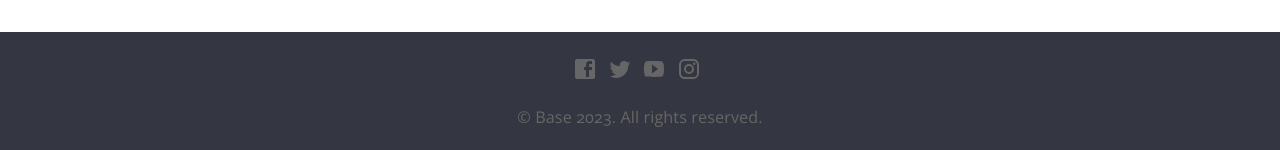
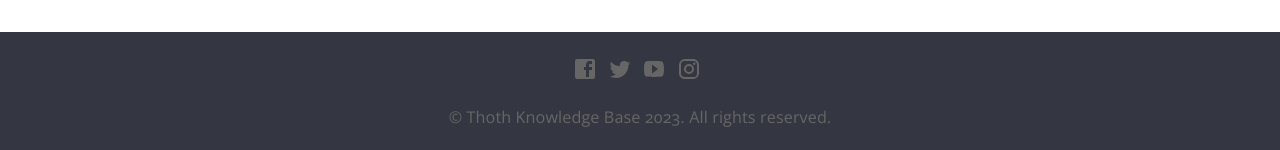
Before and after one commit to Kyle-Dav/jekyll-knowledge-base, a Jekyll site: the page built from index.html, in a window 1280 px wide. Shown: the part 1109-1259 px from the top of the page. Built offline with Jekyll 4.4.1, drawn with Linux system fonts in a browser that asks for light colours; nearby versions of some CDN libraries.

Commit message:
Update _config.yml

```diff
--- a/_config.yml
+++ b/_config.yml
@@ -1,8 +1,8 @@
 # ----
 # Site
 
-title: Base
-url: "https://orange-ape.cloudvent.net/"
+title: Thoth Knowledge Base
+url: "https://kyle-dav.io/jekyll-knowledge-base/"
 baseurl:
 google_analytics_key:
 disqus_shortname:
```
